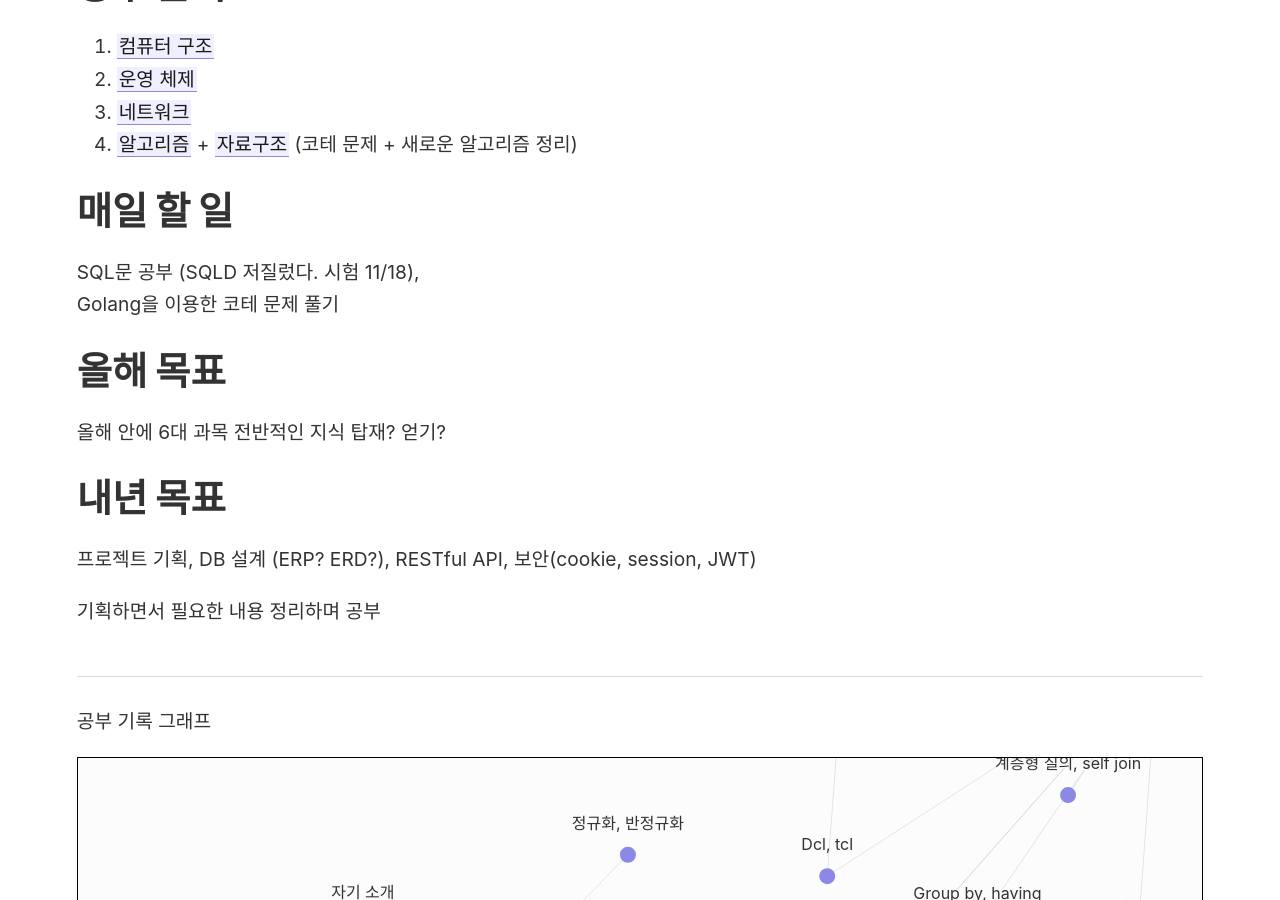
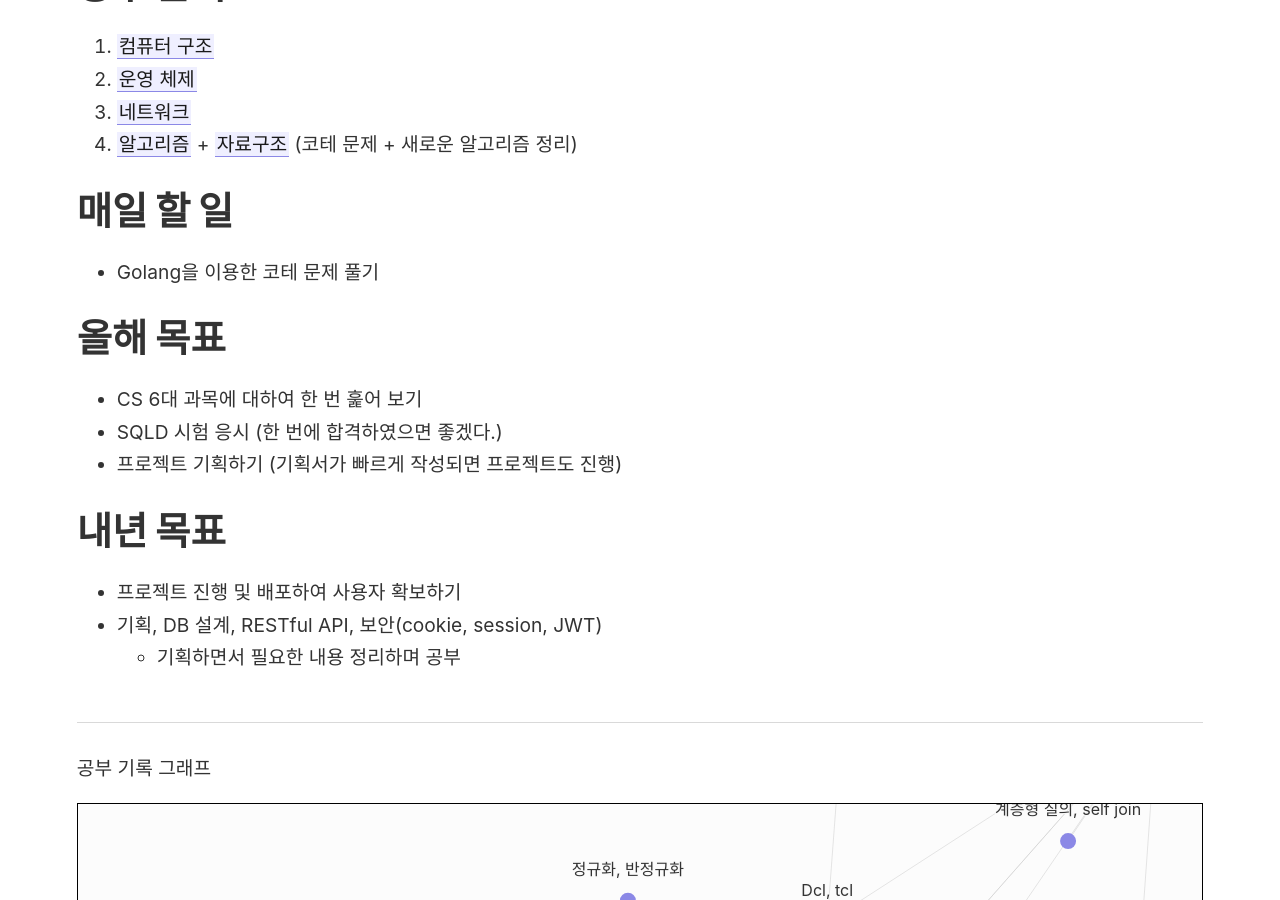
Before and after one commit to rainbow96bear/Obsidian, a Jekyll site: the page built from _notes/CS 6대 과목 공부 계획.md, in a window 1280 px wide and 900 px high, scrolled down 612 px. Built offline with Jekyll 4.4.1, drawn with Linux system fonts in a browser that asks for light colours.

Commit message:
공부 계획 내용 정리

```diff
--- a/_notes/CS 6대 과목 공부 계획.md
+++ b/_notes/CS 6대 과목 공부 계획.md
@@ -15,17 +15,14 @@
 4. [[알고리즘]] + [[자료구조]] (코테 문제 + 새로운 알고리즘 정리)
 
 # **매일 할 일**
-
-SQL문 공부 (SQLD 저질렀다. 시험 11/18),
-Golang을 이용한 코테 문제 풀기
+- Golang을 이용한 코테 문제 풀기
 
 # **올해 목표**
-
-올해 안에 6대 과목 전반적인 지식 탑재? 얻기?
+- CS 6대 과목에 대하여 한 번 훑어 보기
+- SQLD 시험 응시 (한 번에 합격하였으면 좋겠다.)
+- 프로젝트 기획하기 (기획서가 빠르게 작성되면 프로젝트도 진행)
 
 # **내년 목표**
-
-프로젝트
-기획, DB 설계 (ERP? ERD?), RESTful API, 보안(cookie, session, JWT)
-
-기획하면서 필요한 내용 정리하며 공부
+- 프로젝트 진행 및 배포하여 사용자 확보하기
+- 기획, DB 설계, RESTful API, 보안(cookie, session, JWT)
+	- 기획하면서 필요한 내용 정리하며 공부
```
